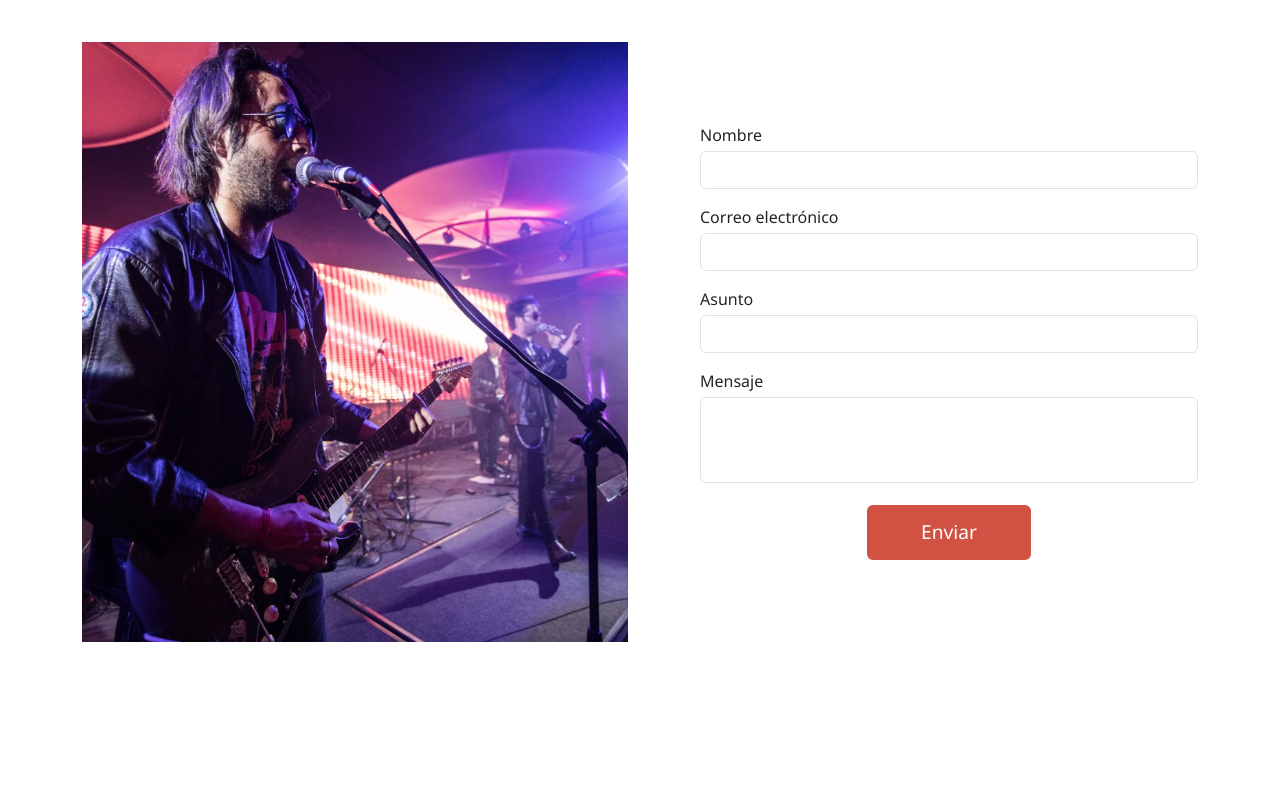
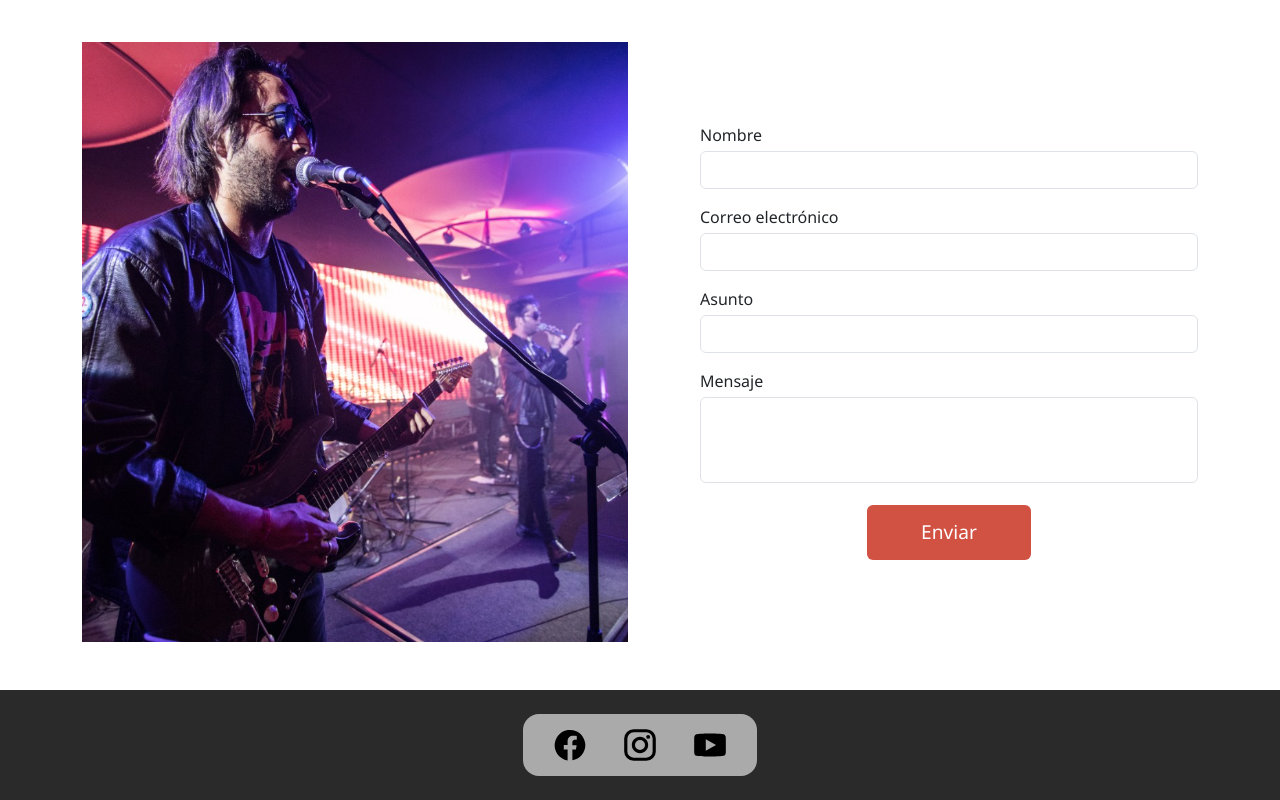
Before and after one commit to nachar/krl, a React (Vite) app: page / in a window 1280 px wide. Shown: the part 5746-6546 px from the top of the page. Before the commit the page ends 6436 px from the top, so only its background shows below. Built offline with nearby package versions, Linux system fonts and the light colour scheme.

Commit message:
feat: footer

```diff
--- a/src/components/App/App.tsx
+++ b/src/components/App/App.tsx
@@ -4,6 +4,7 @@ import BandProducts from '../BandProducts/BandProducts';
 import IntroMessage from '../IntroMessage/IntroMessage';
 import BandMembers from '../BandMembers/BandMembers';
 import ContactForm from '../ContactForm/ContactForm';
+import FooterComponent from '../FooterComponent/FooterComponent';
 import './App.css';
 
 function App() {
@@ -16,6 +17,7 @@ function App() {
       <BandProducts />
       <BandMembers />
       <ContactForm />
+      <FooterComponent />
     </div>
   );
 }
--- /dev/null
+++ b/src/components/FooterComponent/FooterComponent.tsx
@@ -0,0 +1,37 @@
+import './footer-component.scss';
+import SocialData from '../../data/SocialData';
+import { SocialItem } from '../../interfaces/interfaces';
+
+function FooterComponent() {
+  return (
+    <footer className="footer-component py-4">
+      <div className="container">
+        <div className="row">
+          <div className="col">
+            <div className="d-flex justify-content-center">
+              <ul className="social__list list-unstyled d-flex rounded-4 m-0 px-4 py-2">
+                {SocialData.map((item: SocialItem) => (
+                  <li className="social__list__item" key={item.key}>
+                    <a
+                      href={item.url}
+                      target="_blank"
+                      rel="noopener noreferrer"
+                    >
+                      <img
+                        src={item.icon}
+                        alt="KRL Facebook"
+                        className="social__list__item__icon"
+                      />
+                    </a>
+                  </li>
+                ))}
+              </ul>
+            </div>
+          </div>
+        </div>
+      </div>
+    </footer>
+  );
+}
+
+export default FooterComponent;
--- /dev/null
+++ b/src/components/FooterComponent/footer-component.scss
@@ -0,0 +1,5 @@
+@import "../../style/variables";
+
+.footer-component {
+  background-color: $color-black;
+}
```
